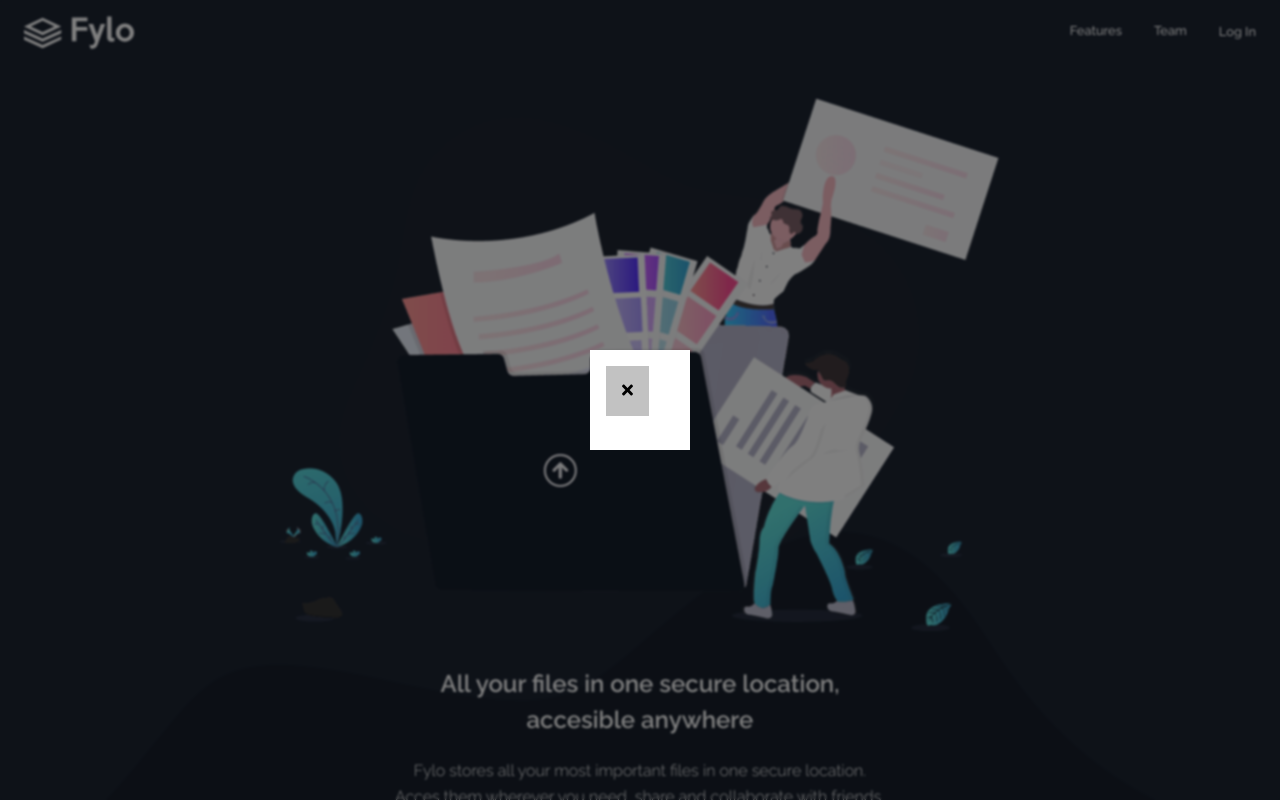
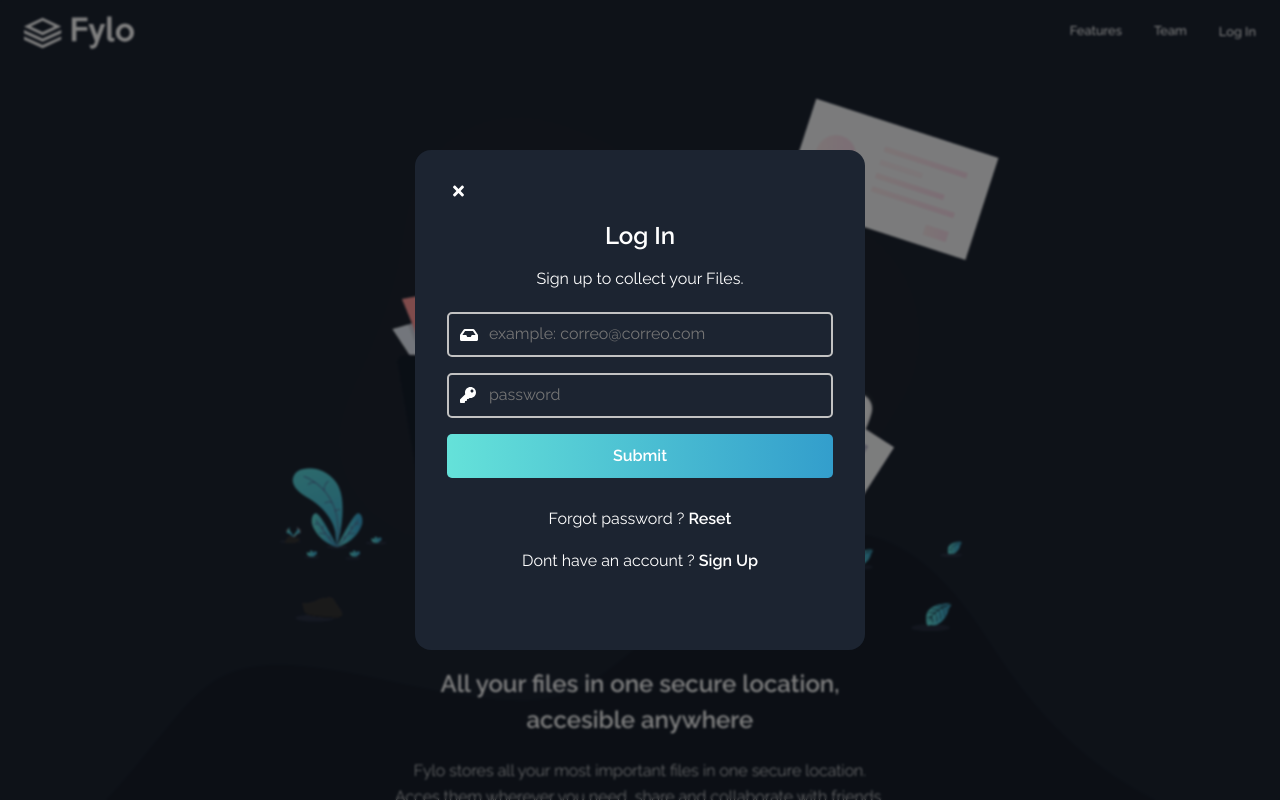
Before and after one commit to Andreszd/app-scribd, a React (Create React App) app: page / in a window 1280 px wide. Both pictures are taken after a click on the button "Log In". Shown: the top 800 px of the page. Built offline with nearby package versions, Linux system fonts and the light colour scheme.

Commit message:
added form login

```diff
--- a/src/components/Button/style.scss
+++ b/src/components/Button/style.scss
@@ -9,7 +9,6 @@
     border-radius: 30px;
     padding: 1rem 2rem;
     &--color-cyan{
-        background-color: var(--cyan);
         background: linear-gradient(90deg, var(--cyan), var(--blue));
     }
     &--padding-none{
--- /dev/null
+++ b/src/components/Form/FormLogin.js
@@ -0,0 +1,19 @@
+import Form from ".";
+import Input from "../Input";
+
+
+export default function FormLogin(){
+    return(
+        <Form>
+            <h2 className="form__title">Log In</h2>
+            <p className="form__text">Sign up to collect your Files.</p>
+            <Input placeholder="example: correo@correo.com" type="email"/>
+            <Input type="password" placeholder="password"/>
+            <Input type="submit"/>
+            <footer className="form__footer">
+                <p className="form__text">Forgot password ? <a href="#" className="form__link">Reset</a></p>
+                <p className="form__text">Dont have an account ? <a href="#" className="form__link">Sign Up</a></p>
+            </footer>
+        </Form>
+    )
+}
--- /dev/null
+++ b/src/components/Form/index.js
@@ -0,0 +1,11 @@
+import Input from "../Input";
+
+import './style.scss'
+
+export default function Form({children}){
+    return (
+        <form className = "form">
+            {children}
+        </form>
+    )
+}
--- /dev/null
+++ b/src/components/Form/style.scss
@@ -0,0 +1,17 @@
+.form{
+    &__title, &__text{
+        text-align: center;
+        color: var(--white);
+    }
+    &__text{
+        margin-bottom: 1.5rem;
+    }
+    &__footer{
+        padding: 1rem;
+    }
+    &__link{
+        color: var(--white);
+        font-weight: 600;
+        text-decoration: none;
+    }
+}
--- a/src/components/Header/index.js
+++ b/src/components/Header/index.js
@@ -1,5 +1,7 @@
 import useModal from "../../hooks/useModal";
 import Button from "../Button";
+import Form from "../Form";
+import FormLogin from "../Form/FormLogin";
 import ListLinks from "../ListLinks";
 import Logo from "../Logo";
 
@@ -21,7 +23,9 @@ export default function Header(){
                />
             </nav>
         </header>
-        <RenderModal/>
+        <RenderModal>
+            <FormLogin />
+        </RenderModal>
         </>
     )
 }
--- /dev/null
+++ b/src/components/Input/index.js
@@ -0,0 +1,24 @@
+import './style.scss'
+
+import { FontAwesomeIcon } from '@fortawesome/react-fontawesome'
+import { faKey, faBox, faInbox } from '@fortawesome/free-solid-svg-icons'
+
+export default function Input({placeholder, type} = {}){
+
+    switch(type){
+        case 'submit':
+            return <input placeholder={placeholder} type={type} className="field-container__input-submit"/>
+        case 'password':
+            return  <div className="field-container">
+                    <input placeholder={placeholder} type={type} className="field-container__input"/>
+                <FontAwesomeIcon  icon={faKey} className='field-container__icon'/>
+            </div>
+        case 'email':
+            return  <div className="field-container">
+                    <FontAwesomeIcon  icon={faInbox} className='field-container__icon'/>
+                    <input placeholder={placeholder} type={type} className="field-container__input"/>
+                    </div>
+        default:
+            return null;
+    }
+}
--- /dev/null
+++ b/src/components/Input/style.scss
@@ -0,0 +1,40 @@
+.field-container{
+    width: 100%;
+    margin-bottom: 1rem;
+    position: relative;
+    &__input{
+        box-sizing: border-box;
+        padding-top: .7rem ;
+        padding-bottom: .7rem;
+        width: 100%;
+        padding-left: 2.5rem;
+        border:2px solid #c2c2c2;
+        border-radius: 5px;
+        outline: none;
+        background-color: transparent;
+        color: var(--white);
+        &-submit{
+            width: 100%;
+            padding: .8rem;
+            border: none;
+            border-radius: 5px;
+            font-weight: 600;
+            color: var(--white);
+            background: linear-gradient(90deg, var(--cyan), var(--blue));
+            &:invalid{
+                border-color: red;
+            }
+            @media screen and (min-width: 720px){
+                cursor: pointer;
+            }
+        }
+    }
+    &__icon{
+        text-align: center;
+        position: absolute;
+        left: .8rem;
+        top: 50%;
+        transform: translateY(-50%);
+        color: var(--white);
+    }
+}
--- a/src/components/Modal/index.js
+++ b/src/components/Modal/index.js
@@ -4,7 +4,7 @@ import { FontAwesomeIcon } from '@fortawesome/react-fontawesome'
 import { faTimes } from '@fortawesome/free-solid-svg-icons'
 
 import './style.scss'
-export function ModalLayout({setShowModal}){
+export function ModalLayout({setShowModal, children}){
 
     const handleClose = evt =>{
         setShowModal(false)
@@ -16,6 +16,7 @@ export function ModalLayout({setShowModal}){
                 <button onClick={handleClose} className="modal__btn-closed">
                     <FontAwesomeIcon icon = {faTimes}/>
                 </button>
+                {children}
             </div>
         </div>
     )
--- a/src/components/Modal/style.scss
+++ b/src/components/Modal/style.scss
@@ -1,14 +1,21 @@
 .modal{
-    background-color: #fff;
-    width: 100px;
-    height: 100px;
-    padding: 1rem;
+    width: 100vw;
+    height: 500px;
+    background-color: var(--dark-blue-100);
+    border-top-left-radius: 1rem;
+    border-top-right-radius: 1rem;
+    padding: 2rem 1rem;
     &__btn-closed{
         display: block;
         position: relative;
-        padding: 1rem;
         border: none;
-        background-color: #c2c2c2;
+        background-color: transparent;
+        color: var(--white);
+    }
+    @media screen and (min-width: 720px){
+        border-radius: 1rem;
+        padding: 2rem;
+        width: 450px;
     }
 }
 .modal-container{
@@ -19,9 +26,12 @@
     height: 100vh;
     z-index: 1000;
     display: flex;
-    justify-content: center;
+    justify-content: flex-end;
     flex-direction: column;
     align-items: center;
     background-color: rgba(0,0,0,.5);
     backdrop-filter: blur(1px);
+    @media screen and (min-width: 720px){
+        justify-content: center;
+    }
 }
--- a/src/hooks/useModal.js
+++ b/src/hooks/useModal.js
@@ -7,9 +7,7 @@ export default function useModal(){
     const RenderModal =({children})=>{
         return (
             showModal ?
-            <Modal setShowModal={setShowModal}>
-                {children}
-            </Modal>
+            <Modal setShowModal={setShowModal} children = {children}/>
             : null
         )
     }
```
Also changed, not shown: 1 other file (tests, documents, lock files or other folders).
